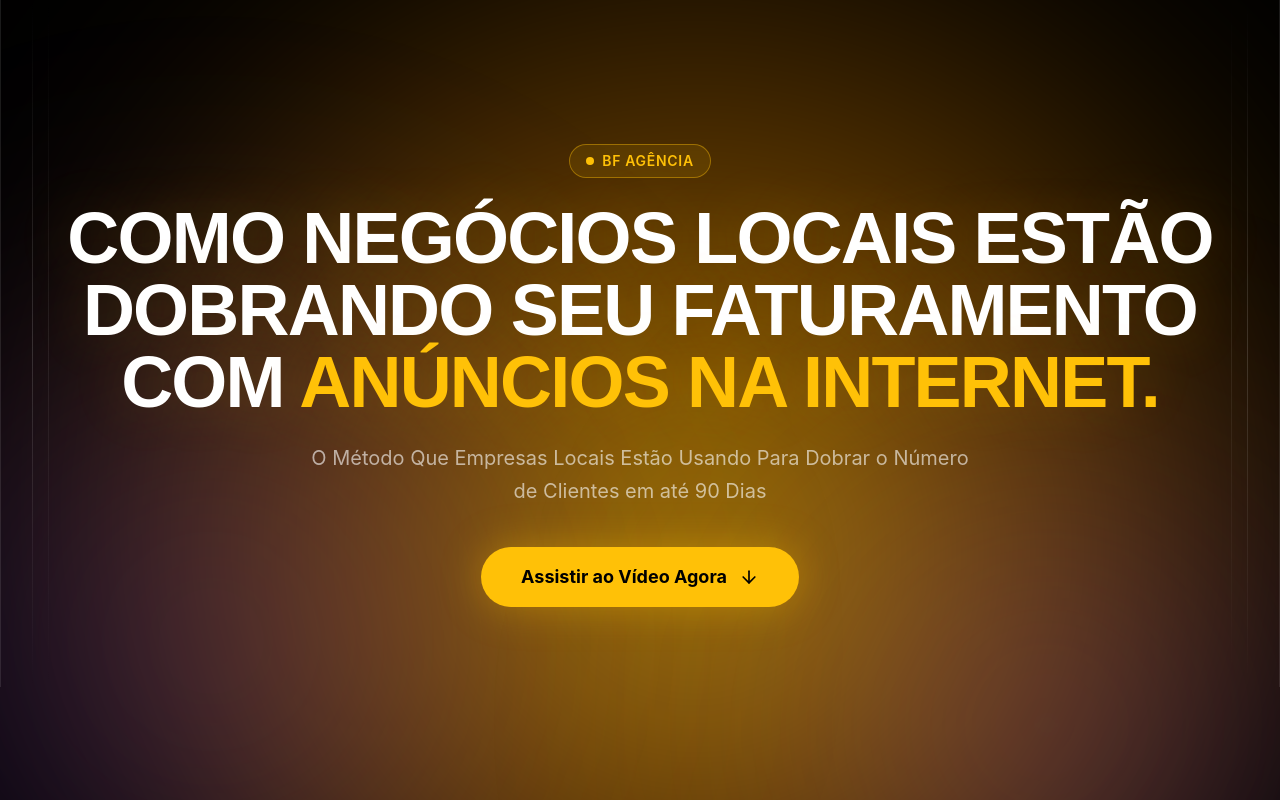
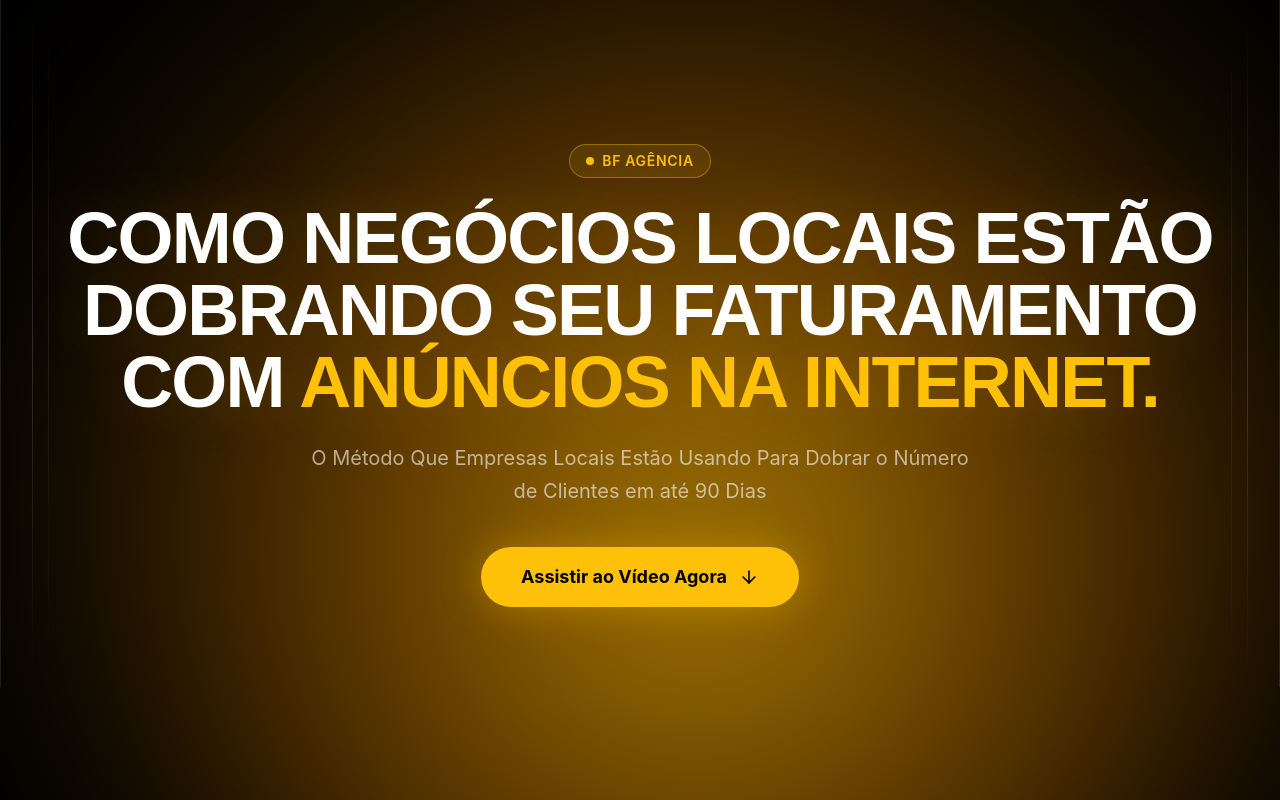
Before and after one commit to Kayzzo33/bfagenciapaginadecaptura, a React (Vite) app: page / in a window 1280 px wide. Shown: the top 800 px of the page. Built offline with nearby package versions, Linux system fonts and the light colour scheme.

Commit message:
style: remove lateral background blurs and keep only central spotlight

```diff
--- a/src/App.tsx
+++ b/src/App.tsx
@@ -20,8 +20,6 @@ function App() {
             {/* Sticky container that keeps blurs fixed to viewport while inside this section */}
             <div className="sticky top-0 h-screen w-full">
               <div className="page-bg-orb page-bg-orb-1" />
-              <div className="page-bg-orb page-bg-orb-2" />
-              <div className="page-bg-orb page-bg-orb-3" />
             </div>
           </div>
 
--- a/src/index.css
+++ b/src/index.css
@@ -213,33 +213,3 @@ body {
       transparent 70%);
   animation: orb-drift-1 22s ease-in-out infinite;
 }
-
-/* Bottom-left soft purple fill */
-.page-bg-orb-2 {
-  width: 70vw;
-  height: 70vw;
-  max-width: 900px;
-  max-height: 900px;
-  top: 20%;
-  left: -15%;
-  filter: blur(120px);
-  background: radial-gradient(circle,
-      rgba(180, 100, 255, 0.25) 0%, /* Alterado para Roxo/Lilás */
-      transparent 65%);
-  animation: orb-drift-2 28s ease-in-out infinite;
-}
-
-/* Bottom-right accent */
-.page-bg-orb-3 {
-  width: 60vw;
-  height: 60vw;
-  max-width: 800px;
-  max-height: 800px;
-  top: 35%; /* Subiu para aparecer no Hero também */
-  right: -10%;
-  filter: blur(120px);
-  background: radial-gradient(circle,
-      rgba(180, 100, 255, 0.25) 0%, /* Aumentado de 0.18 */
-      transparent 65%);
-  animation: orb-drift-3 18s ease-in-out infinite;
-}
```
